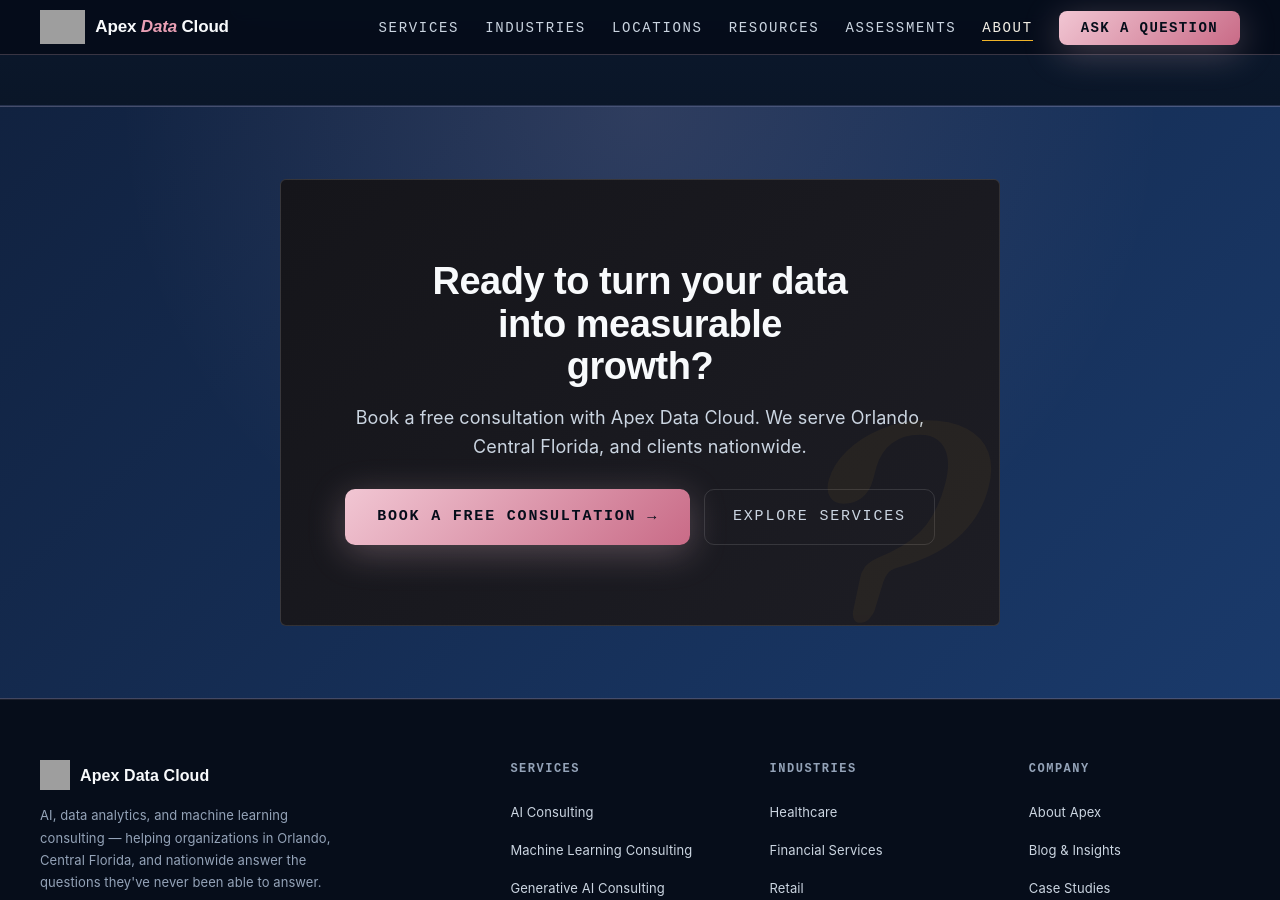
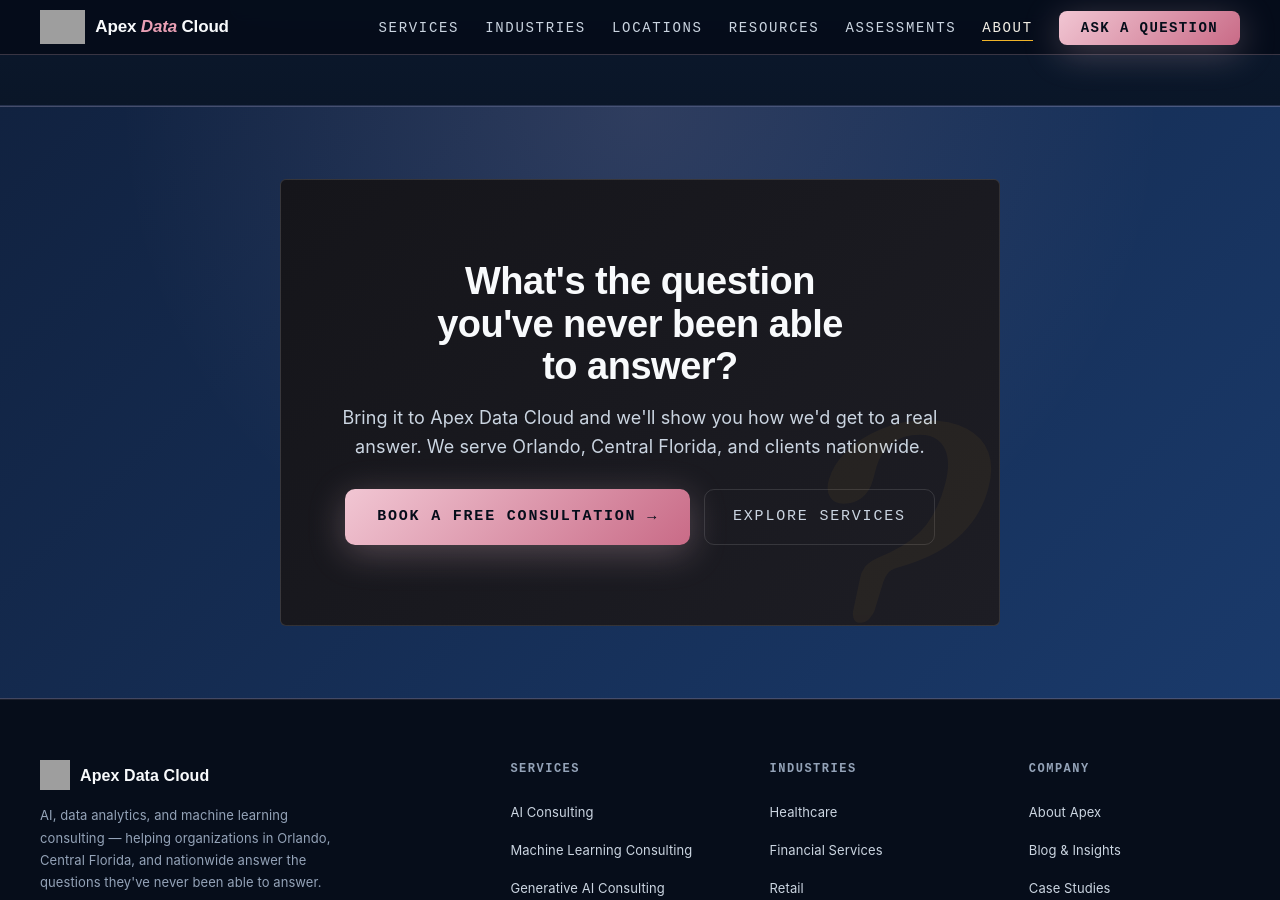
Before and after one commit to epudor/apexdata-cloud, a Jekyll site: the page built from about.md, in a window 1280 px wide and 900 px high, scrolled down 2530 px. Built offline with Jekyll 4.4.1, drawn with Linux system fonts in a browser that asks for light colours; some web fonts are replaced; some of the changed text lies outside the part shown; grey boxes are pictures that could not be loaded.

Commit message:
Update page.html

```diff
--- a/_layouts/page.html
+++ b/_layouts/page.html
@@ -48,7 +48,7 @@ layout: default
       <aside class="sidebar">
         <div class="side-card">
           <h4>Talk to Apex Data Cloud</h4>
-          <p>Free 30-minute consultation. We'll map the highest-ROI AI and data opportunities for your business.</p>
+          <p>Free 30-minute consultation. Bring us the question you've never been able to answer — we'll map the path to the answer.</p>
           <a href="/contact/" class="btn-primary" style="width:100%;justify-content:center;">Book a Call &#8594;</a>
         </div>
         {% if page.related %}
@@ -94,8 +94,8 @@ layout: default
 
   <section class="cta-band">
     <div class="cta-band-inner">
-      <h2>{{ page.cta_title | default: "Ready to turn your data into measurable growth?" }}</h2>
-      <p>{{ page.cta_text | default: "Book a free consultation with Apex Data Cloud. We serve Orlando, Central Florida, and clients nationwide." }}</p>
+      <h2>{{ page.cta_title | default: "What's the question you've never been able to answer?" }}</h2>
+      <p>{{ page.cta_text | default: "Bring it to Apex Data Cloud and we'll show you how we'd get to a real answer. We serve Orlando, Central Florida, and clients nationwide." }}</p>
       <div class="cta-band-btns">
         <a href="/contact/" class="btn-primary">Book a Free Consultation &#8594;</a>
         <a href="/services/" class="btn-ghost">Explore Services</a>
```
